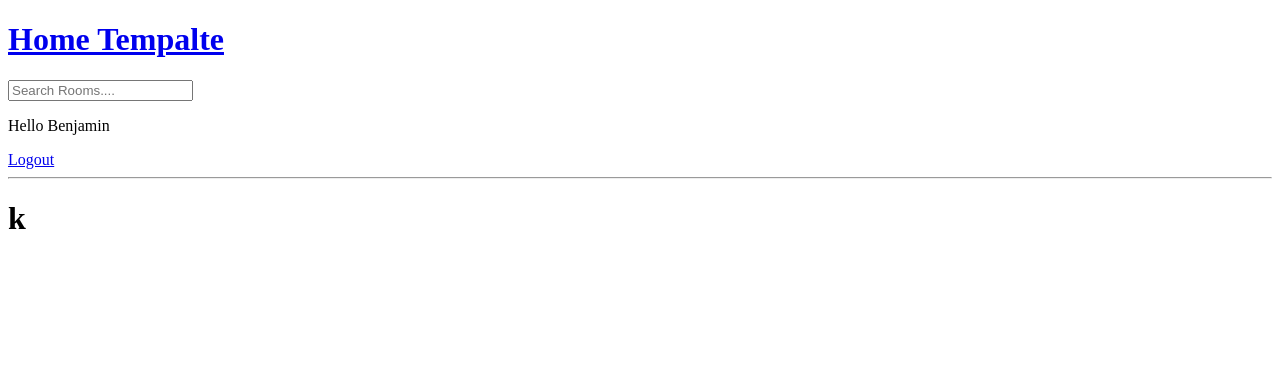
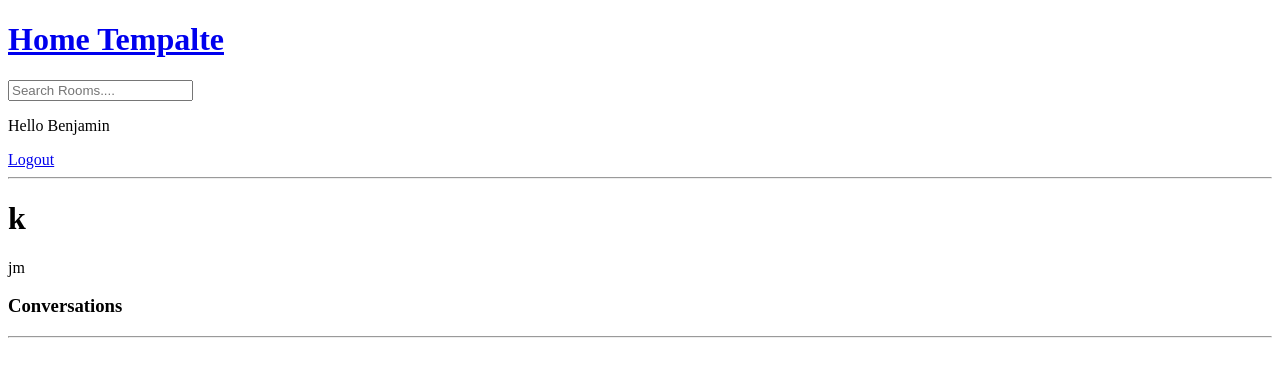
Before and after one commit to Origina-sudo/dev-space, a Django app: page /room_page/6/ in a window 1280 px wide. Shown: the top 377 px of the page. Run offline with Django 5.2, Linux system fonts and the light colour scheme; a user stored in the database is signed in; data comes from the database, SQL or seed files in the repository.

Commit message:
Initiatializing comments fro rooms

```diff
--- a/studybud/base/templates/base/room.html
+++ b/studybud/base/templates/base/room.html
@@ -4,4 +4,9 @@
 
 <h1>{{room.name}}</h1>
 
+<p>{{room.description}}</p>
+    <div class="coment-wrapper">
+        <h3>Conversations</h3>
+        <hr>
+    </div>
 {% endblock %}
--- a/studybud/base/views.py
+++ b/studybud/base/views.py
@@ -77,6 +77,7 @@ def home(request):
 
 def room(request, pk):
     room = Room.objects.get(id=pk)
+    messages = room.message_set.all()
     context = {"room": room}
     return render(request, "base/room.html", context)
 
```
